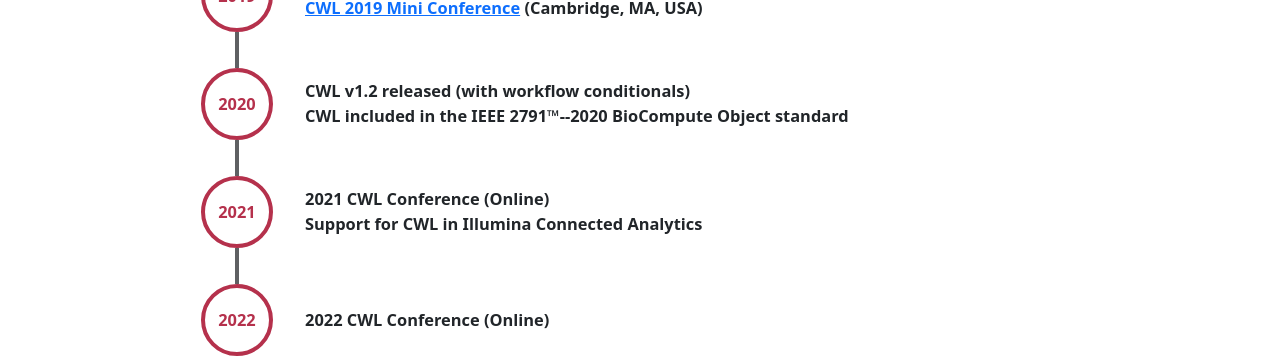
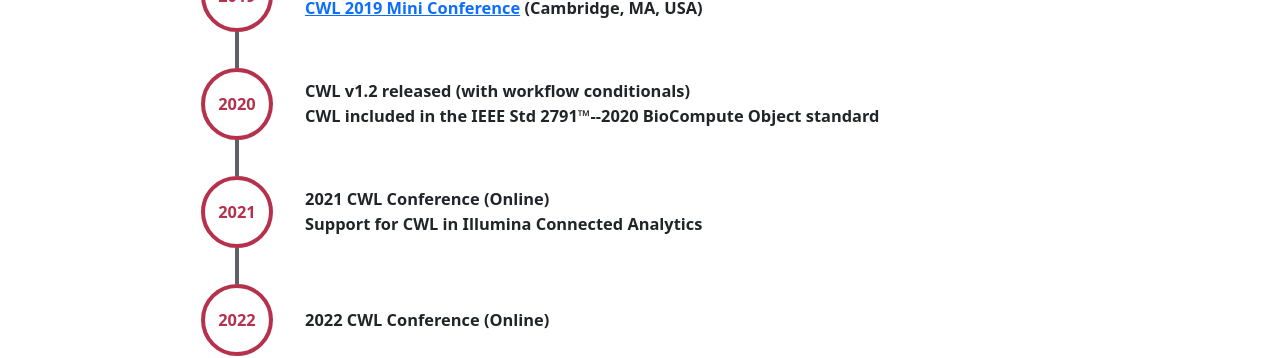
Before and after one commit to common-workflow-language/cwl-website, a Jekyll site: the page built from content/timeline.md, in a window 1280 px wide and 1252 px high. Shown: the part 814-1172 px from the top of the window. Built offline with Jekyll 4.4.1, drawn with Linux system fonts in a browser that asks for light colours.

Commit message:
Update content/_data/timeline.yml
Co-authored-by: Michael R. Crusoe <1330696+mr-c@users.noreply.github.com>

```diff
--- a/content/_data/timeline.yml
+++ b/content/_data/timeline.yml
@@ -25,7 +25,7 @@
   - year: 2020
     event: |
       CWL v1.2 released (with workflow conditionals) <br>
-      CWL included in the IEEE 2791™--2020 BioCompute Object standard
+      CWL included in the IEEE Std 2791™--2020 BioCompute Object standard
   - year: 2021
     event: |
       2021 CWL Conference (Online)<br>
```
